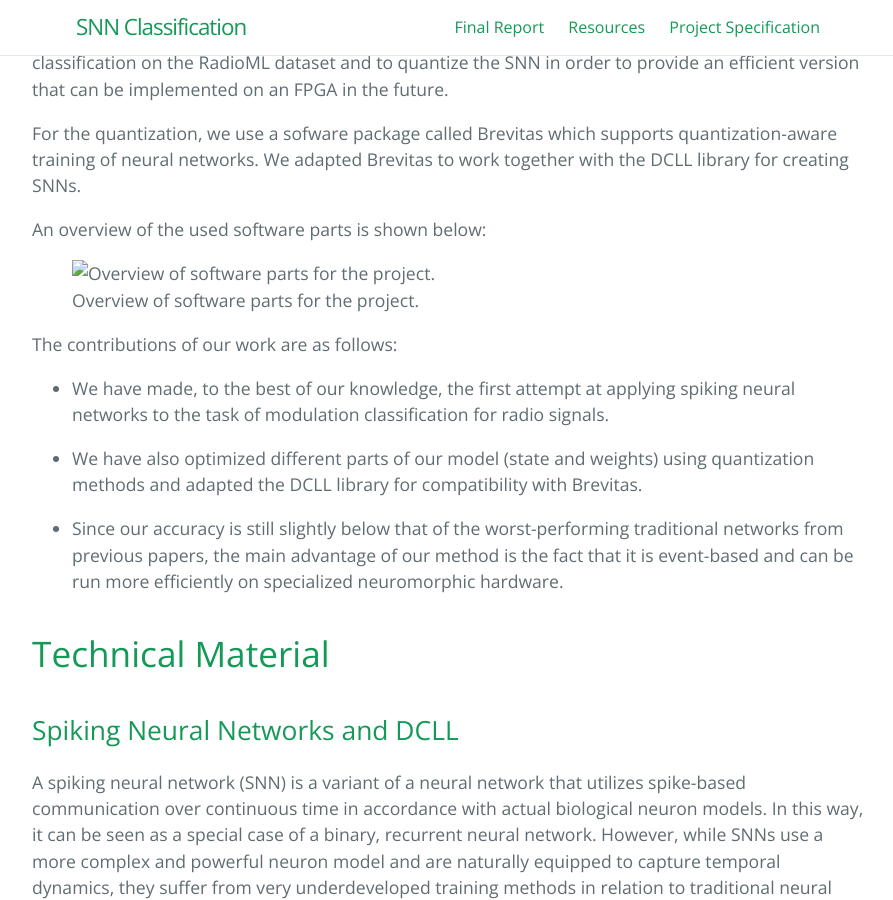
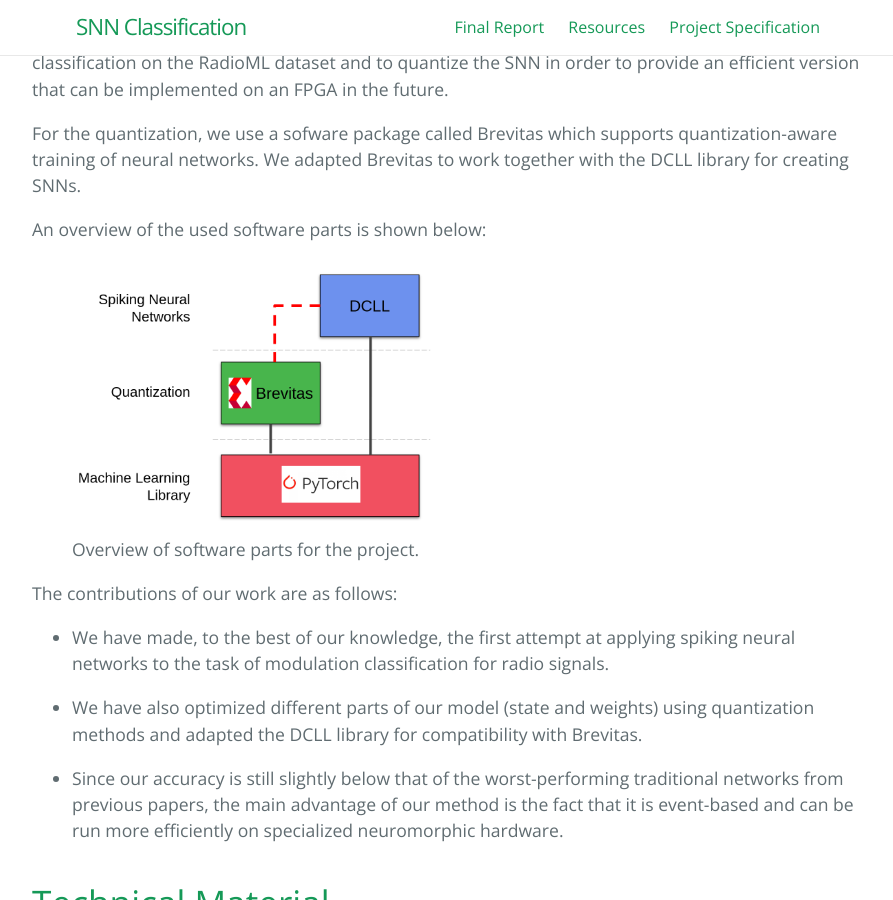
Before and after one commit to iot-lif/iot-lif, a Jekyll site: the page built from reports.md, in a window 1280 px wide and 900 px high, scrolled down 1427 px. Shown: the whole window, without its empty margins (192-1085 px from the left). Built offline with Jekyll 4.4.1, drawn with Linux system fonts in a browser that asks for light colours.

Commit message:
Update final report

```diff
--- a/reports.md
+++ b/reports.md
@@ -74,7 +74,7 @@ Brevitas to work together with the DCLL library for creating SNNs.
 An overview of the used software parts is shown below:
 
 <figure>
-<img src="brevitas-graphic.png" alt="Overview of software parts for the project." style="width:50.0%" /><figcaption>Overview of software parts for the project.</figcaption>
+<img src="assets/img/brevitas-graphic.png" alt="Overview of software parts for the project." style="width:50.0%" /><figcaption>Overview of software parts for the project.</figcaption>
 </figure>The contributions of our work are as follows:
 
 -   We have made, to the best of our knowledge, the first attempt at
@@ -146,7 +146,7 @@ savings in memory, as we do not need to keep track of the entire
 computation graph for multiple time steps).
 
 <figure>
-<img src="spiking-layers.png" alt="Simplified view of a convolutional DCLL spiking layer." style="width:80.0%" /><figcaption>Simplified view of a convolutional DCLL spiking layer.</figcaption>
+<img src="assets/img/spiking-layers.png" alt="Simplified view of a convolutional DCLL spiking layer." style="width:80.0%" /><figcaption>Simplified view of a convolutional DCLL spiking layer.</figcaption>
 </figure><span id="fig:snn_neuron"
 label="fig:snn_neuron">\[fig:snn\_neuron\]</span>
 
@@ -172,7 +172,7 @@ point in the signal arriving one after another (as events) to the SNN,
 which would provide class predictions in real time.
 
 <figure>
-<img src="radioml.png" alt="A visualization of image discretizations for I/Q samples." style="width:80.0%" /><figcaption>A visualization of image discretizations for I/Q samples.</figcaption>
+<img src="assets/img/radioml.png" alt="A visualization of image discretizations for I/Q samples." style="width:80.0%" /><figcaption>A visualization of image discretizations for I/Q samples.</figcaption>
 </figure><span id="fig:radioml_iq_images"
 label="fig:radioml_iq_images">\[fig:radioml\_iq\_images\]</span>
 
@@ -245,7 +245,7 @@ probabilities. Each layer was, of course, a spiking DCLL layer wrapped
 around these base layer types.
 
 <figure>
-<img src="network.png" alt="High-level overview of network architecture." style="width:80.0%" /><figcaption>High-level overview of network architecture.</figcaption>
+<img src="assets/img/network.png" alt="High-level overview of network architecture." style="width:80.0%" /><figcaption>High-level overview of network architecture.</figcaption>
 </figure><span id="fig:network_arch"
 label="fig:network_arch">\[fig:network\_arch\]</span>
 
@@ -255,7 +255,7 @@ test set. For full 24-class classification, the peak per-SNR accuracy of
 our SNN model was 56%.
 
 <figure>
-<img src="results_Jun12_06-28-21.png" alt="Per-layer classification accuracies at different SNRs." /><figcaption>Per-layer classification accuracies at different SNRs.</figcaption>
+<img src="assets/img/results_Jun12_06-28-21.png" alt="Per-layer classification accuracies at different SNRs." /><figcaption>Per-layer classification accuracies at different SNRs.</figcaption>
 </figure><span id="fig:snr_results"
 label="fig:snr_results">\[fig:snr\_results\]</span>
 
@@ -345,7 +345,7 @@ followed by a fully-connected layer (non-spiking) which connects to the
 membrane potential of the neurons of the last layer.
 
 <figure>
-<img src="quantization.png" alt="Architecture of quantized layer." style="width:80.0%" /><figcaption>Architecture of quantized layer.</figcaption>
+<img src="assets/img/quantization.png" alt="Architecture of quantized layer." style="width:80.0%" /><figcaption>Architecture of quantized layer.</figcaption>
 </figure>Conclusion
 ==========
 
@@ -712,9 +712,9 @@ shown below:
 </tbody>
 </table>
 
-<img src="rml_snn_acc3.png" title="fig:" alt="An example of the training process on RadioML for each of three convolutional DECOLLE SNN layers. The plots depict mean validation accuracy over time." />
-<img src="rml_snn_acc2.png" title="fig:" alt="An example of the training process on RadioML for each of three convolutional DECOLLE SNN layers. The plots depict mean validation accuracy over time." />
-<img src="rml_snn_acc1.png" title="fig:" alt="An example of the training process on RadioML for each of three convolutional DECOLLE SNN layers. The plots depict mean validation accuracy over time." />
+<img src="assets/img/rml_snn_acc3.png" title="fig:" alt="An example of the training process on RadioML for each of three convolutional DECOLLE SNN layers. The plots depict mean validation accuracy over time." />
+<img src="assets/img/rml_snn_acc2.png" title="fig:" alt="An example of the training process on RadioML for each of three convolutional DECOLLE SNN layers. The plots depict mean validation accuracy over time." />
+<img src="assets/img/rml_snn_acc1.png" title="fig:" alt="An example of the training process on RadioML for each of three convolutional DECOLLE SNN layers. The plots depict mean validation accuracy over time." />
 
 Week 7 - Deliverable
 ====================
```
Also changed, not shown: assets/img/brevitas-graphic.png (added), assets/img/network.png (added), assets/img/quantization.png (added), assets/img/radioml.png (added), assets/img/results_Jun04_11-34-25.png (added), assets/img/results_Jun12_06-28-21.png (added), assets/img/rml_snn_acc1.png (added), assets/img/rml_snn_acc2.png (added), assets/img/rml_snn_acc3.png (added), assets/img/spiking-layers.png (added), 7 other files.
